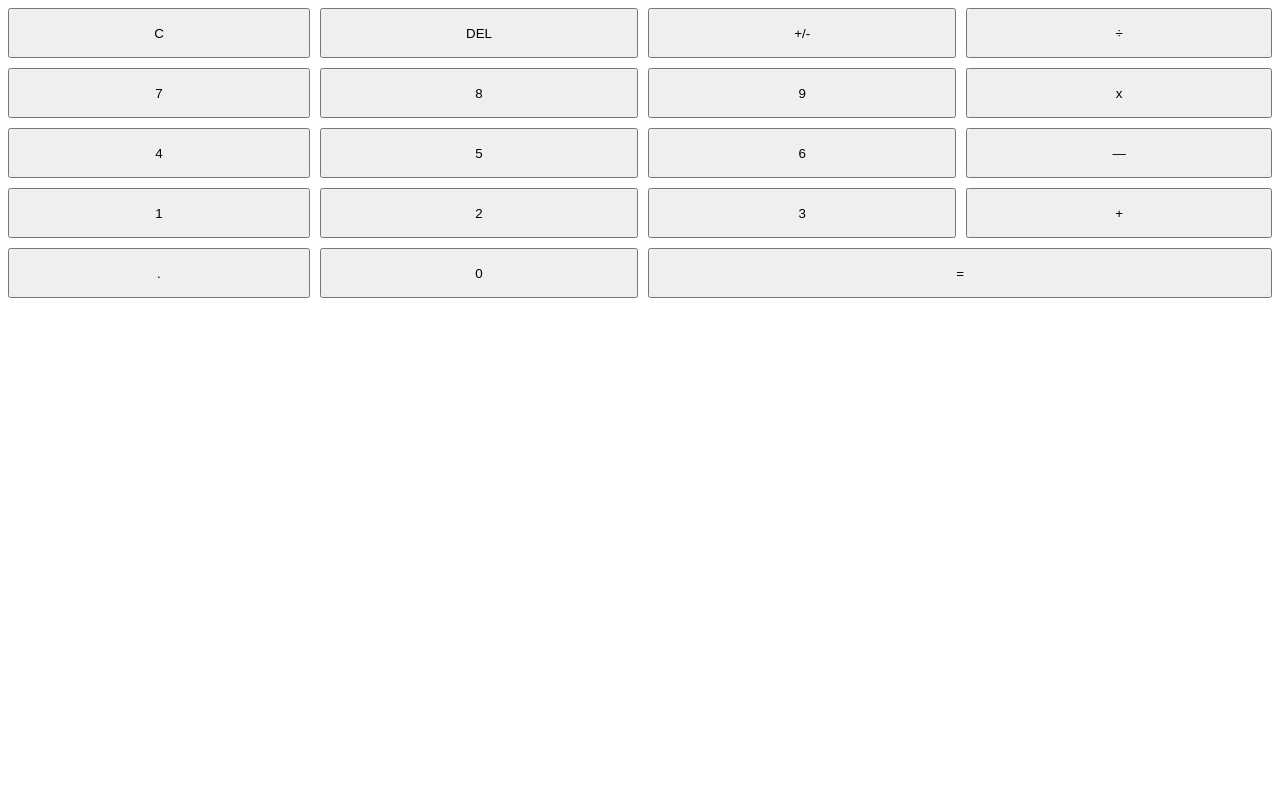
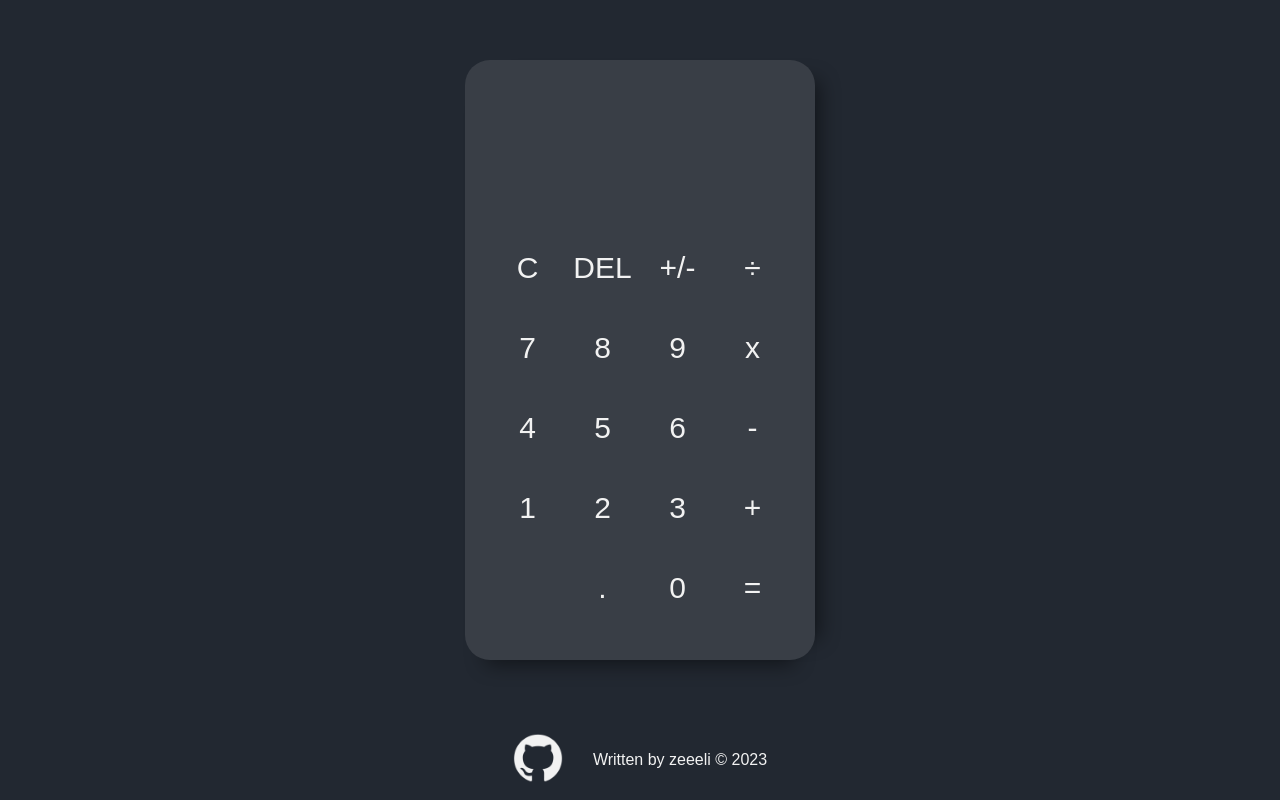
Before and after one commit to zeeeli/js-calculator, a plain HTML site: page index.html in a window 1280 px wide. Drawn offline with Linux system fonts and the light colour scheme.

Commit message:
Add styles for calculator and footer

```diff
--- a/index.html
+++ b/index.html
@@ -9,10 +9,10 @@
     <title>Calculator</title>
 </head>
 <body>
-
     <div class="container">
+        <div class="calculator">
             <div id="display"></div>
-        <div class="buttons">
+            <div id="buttons">
 
                 <button id="clear">C</button>
                 <button id="delete">DEL</button>
@@ -25,7 +25,7 @@
                 <button id="btn-4">4</button>
                 <button id="btn-5">5</button>
                 <button id="btn-6">6</button>
-            <button id="subtract">—</button>
+                <button id="subtract">-</button>
                 <button id="btn-1">1</button>
                 <button id="btn-2">2</button>
                 <button id="btn-3">3</button>
@@ -35,6 +35,10 @@
                 <button id="equals">=</button>
             </div>
         </div>
-
+    </div>
+    <div class="footer">
+        <div id="footer-image"><a href="https://github.com/zeeeli"><img src="./images/github-mark-white.png" alt="github logo" ></a></div>
+        <div id="footer-text"><a href="https://github.com/zeeeli"> Written by zeeeli © 2023</a></div>
+    </div>
 </body>
 </html>
--- a/style.css
+++ b/style.css
@@ -2,40 +2,96 @@
     box-sizing: border-box;
 }
 
-.buttons {
+body {
+    margin: 0;
+    background-color: #222831;
+    font-family: Arial, Helvetica, sans-serif;
+}
+
+.container {
+    display: flex;
+    flex-direction: column;
+    align-items: center;
+    justify-content: center;
+    height: 90vh;
+}
+
+.calculator {
+    display: flex;
+    flex-direction: column;
+    justify-content: center;
+    gap: 15px;
+    background-color: #393e46;
+    width: 350px;
+    height: 600px;
+    border-radius: 25px;
+    box-shadow: 0px 25px 20px -20px rgba(0, 0, 0, 0.45), 25px 0 20px -20px rgba(0, 0, 0, 0.45);
+
+
+
+
+}
+
+
+#display {
+    align-self: center;
+    height: 120px;
+    width: 300px;
+
+}
+
+#buttons {
+    align-self: center;
     display: grid;
     grid-auto-rows: minmax(50px, auto);
-    gap: 10px;
+    grid-template-columns: 1fr 1fr 1fr 1fr;
+    width: 300px;
+    height: 400px;
     grid-template-areas:
         "C DEL plus-minus div"
         "seven eight nine mult"
         "four five six sub"
         "one two three add"
-        "dec zero equals equals";
+        ". dec zero equals";
+}
 
+#buttons > button {
+    background: transparent;
+    font-size: 30px;
+    color: #f2f2f2;
+    padding: 0;
+    border: #393e46;
 
 }
 
+#buttons > button:hover {
+    color: #f96d00;
+    box-shadow: 0 0.5em 0.5em -0.4em var(--hover);
+    transform: translateY(-0.1em);
+}
 
+#buttons > button:active {
+    color: #f96d00;
+    transform: translateY(0.1em);;
+}
 
+.footer {
+    display: flex;
+    align-items: center;
+    justify-content: center;
+    gap: 30px;
+    height: 10vh;
+}
 
+#footer-text > a{
+    color: #f2f2f2;
+    text-decoration: none;
+}
 
-
-
-
-
-
-
-
-
-
-
-
-
-
-
-
-
+#footer-image > a > img {
+    max-width: 50px;
+    height: auto;
+}
 
 
 
```
Also changed, not shown: images/github-mark-white.png (added), images/github-mark.png (added). Lines whose indentation alone changed are shown as unchanged.
